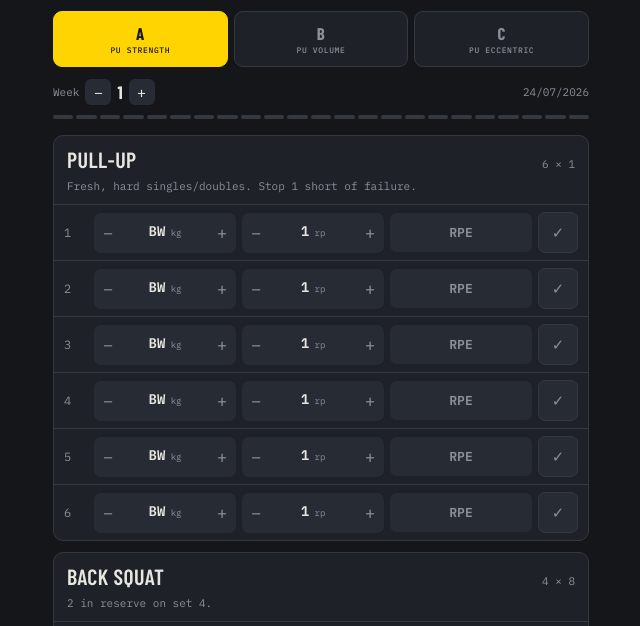
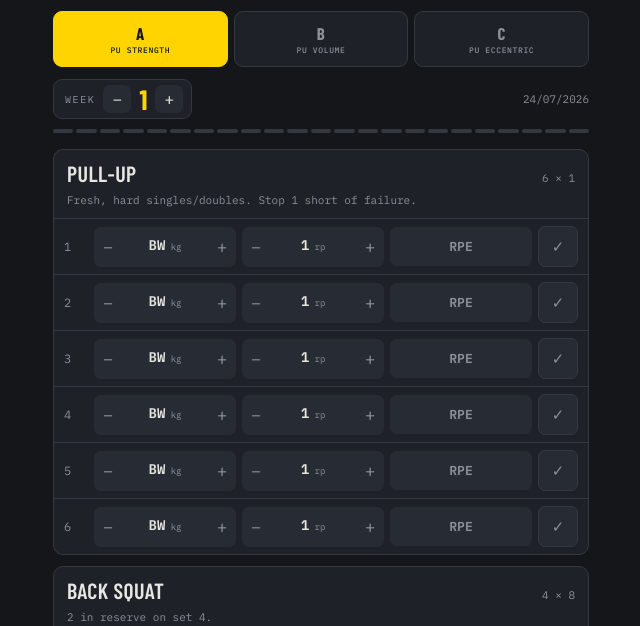
Before and after one commit to tombutler101/lift-logger, a plain HTML site: page index.html in a window 1280 px wide. Shown: the part 96-722 px from the top of the page, without its empty margins (319-959 px from the left). Drawn offline with nearby package versions, Linux system fonts and the light colour scheme.

Commit message:
Update programme to Week 1 calibration results, auto-suggest week number
Session B: Bulgarian Split Squat permanently swapped for Goblet Squat
(back twinges), Lateral Raise/Tricep Pushdown weights and rep caps set.
Session C: Seated Leg Curl permanently swapped for Lying Leg Curl, Barbell
Row and Incline DB Press weights calibrated (44kg entry was stale).

Week number now auto-suggests from banked training (ceil((completed+1)/3))
instead of defaulting to 1, and is visually promoted in the metabar. Stays
manually editable since a missed session can drift the auto-count from
reality.

```diff
--- a/index.html
+++ b/index.html
@@ -36,9 +36,10 @@
   .tab small { display:block; font-family:'IBM Plex Mono',monospace; font-size:8px; font-weight:500; letter-spacing:.08em; margin-top:2px; }
 
   .metabar { display:flex; align-items:center; gap:10px; margin:12px 0 4px; font-size:11px; color:var(--chalk-dim); }
-  .metabar .wk { display:flex; align-items:center; gap:6px; }
-  .metabar button { background:var(--plate-hi); border:0; color:var(--chalk); width:26px; height:26px; border-radius:6px; font-size:15px; cursor:pointer; font-family:inherit; }
-  .metabar b { font-family:'Barlow Condensed',sans-serif; font-size:18px; color:var(--chalk); }
+  .metabar .wk { display:flex; align-items:center; gap:8px; background:var(--plate); border:1px solid var(--rule); border-radius:9px; padding:5px 8px 5px 11px; }
+  .metabar .wk-label { font-size:10px; letter-spacing:.16em; text-transform:uppercase; color:var(--chalk-dim); }
+  .metabar button { background:var(--plate-hi); border:0; color:var(--chalk); width:28px; height:28px; border-radius:7px; font-size:16px; cursor:pointer; font-family:inherit; }
+  .metabar b { font-family:'Barlow Condensed',sans-serif; font-size:28px; color:var(--signal); line-height:1; }
 
   .progress { display:flex; gap:3px; margin:10px 0 16px; }
   .pip { height:4px; flex:1; background:var(--rule); border-radius:2px; }
@@ -106,7 +107,7 @@
   <div class="picker" id="picker"></div>
 
   <div class="metabar">
-    <div class="wk">Week <button id="wkdown">−</button><b id="wknum">1</b><button id="wkup">+</button></div>
+    <div class="wk"><span class="wk-label">Week</span><button id="wkdown">−</button><b id="wknum">1</b><button id="wkup">+</button></div>
     <div style="flex:1"></div>
     <div id="datestr"></div>
   </div>
@@ -182,9 +183,9 @@ const PROGRAMME = {
       { n:'Pull-up (band)',      sets:4, reps:3,  w:0,  step:2.5, bw:true, cue:'Band-assisted, submaximal. RPE 7, never failure.' },
       { n:'Romanian Deadlift',   sets:3, reps:10, w:35, step:2.5, cue:'35 kg. Hinge, not squat.' },
       { n:'Barbell OHP',         sets:3, reps:8,  w:30, step:2.5, cue:'Overhead only if pain-free. Else neutral-grip DB.', flag:true },
-      { n:'Bulgarian Split Squat',sets:3,reps:10, w:0,  step:2.5, bw:true, cue:'Per leg.' },
-      { n:'Lateral Raise',       sets:3, reps:15, w:8,  step:2,   cue:'Strict, no swing.' },
-      { n:'Tricep Pushdown',     sets:3, reps:12, w:0,  step:2.5, cue:'Calibrate.' }
+      { n:'Goblet Squat',        sets:3, reps:10, w:0,  step:2,   cue:'Calibrate. Replaces Bulgarians — bilateral and upright, kinder on the lower back.' },
+      { n:'Lateral Raise',       sets:3, reps:12, w:10, step:2,   cue:'Strict, no swing.' },
+      { n:'Tricep Pushdown',     sets:3, reps:12, w:17.5, step:2.5, cue:'' }
     ]
   },
   C: {
@@ -192,9 +193,9 @@ const PROGRAMME = {
     ex: [
       { n:'Pull-up Negatives', sets:3, reps:3,  w:0,  step:2.5, bw:true, cue:'Jump to top, 5-second lower.' },
       { n:'Deadlift',          sets:3, reps:6,  w:60, step:5,   cue:'Low volume, high quality. Protects L4/L5.' },
-      { n:'Incline DB Press',  sets:3, reps:10, w:44, step:2,   cue:'Confirm: per DB or the pair?', flag:true },
-      { n:'Barbell Row',       sets:3, reps:10, w:0,  step:2.5, cue:'Calibrate.' },
-      { n:'Seated Leg Curl',   sets:3, reps:12, w:32, step:2,   cue:'' },
+      { n:'Incline DB Press',  sets:3, reps:10, w:20, step:2,   cue:'Per dumbbell, not the pair' },
+      { n:'Barbell Row',       sets:3, reps:10, w:40, step:2.5, cue:'' },
+      { n:'Lying Leg Curl',    sets:3, reps:12, w:28, step:2,   cue:'' },
       { n:'Barbell Curl',      sets:3, reps:10, w:20, step:2.5, cue:'' },
       { n:'Finisher circuit',  sets:1, reps:8,  w:0,  step:1, bw:true, secs:false, mins:true, cue:'8 min: step-up / goblet / carry. Heart rate work.' }
     ]
@@ -225,6 +226,18 @@ function session() {
   if (!store[k]) store[k] = freshSets(PROGRAMME[cur]);
   return store[k];
 }
+
+// A session counts as complete once every set in it is ticked done.
+// Programme week for the NEXT session = ceil((completed + 1) / 3) — this is
+// what makes the count roll over the instant the 3rd session of a week is
+// banked, instead of sitting stale on the old week until a 4th is logged.
+function completedSessionsCount() {
+  return Object.keys(store).filter(k => {
+    const tab = k.split(':')[0], rec = store[k];
+    return PROGRAMME[tab] && rec.sets.length && rec.sets.every(set => set.every(s => s.done));
+  }).length;
+}
+function suggestedWeek() { return Math.max(1, Math.ceil((completedSessionsCount() + 1) / 3)); }
 
 function renderPicker() {
   $('picker').innerHTML = Object.keys(PROGRAMME).map(k =>
@@ -419,7 +432,7 @@ $('settingsbg').addEventListener('click', e => { if (e.target === $('settingsbg'
 
 if ('serviceWorker' in navigator) { navigator.serviceWorker.register('sw.js').catch(()=>{}); }
 
-loadStore(); renderPicker(); render();
+loadStore(); week = suggestedWeek(); renderPicker(); render();
 </script>
 </body>
 </html>
--- a/sw.js
+++ b/sw.js
@@ -1,5 +1,5 @@
 // Minimal offline cache. Bump CACHE when you change index.html.
-const CACHE = 'liftlog-v2';
+const CACHE = 'liftlog-v3';
 const ASSETS = ['./', './index.html', './manifest.json'];
 
 self.addEventListener('install', e => {
```
Also changed, not shown: 1 other file.
